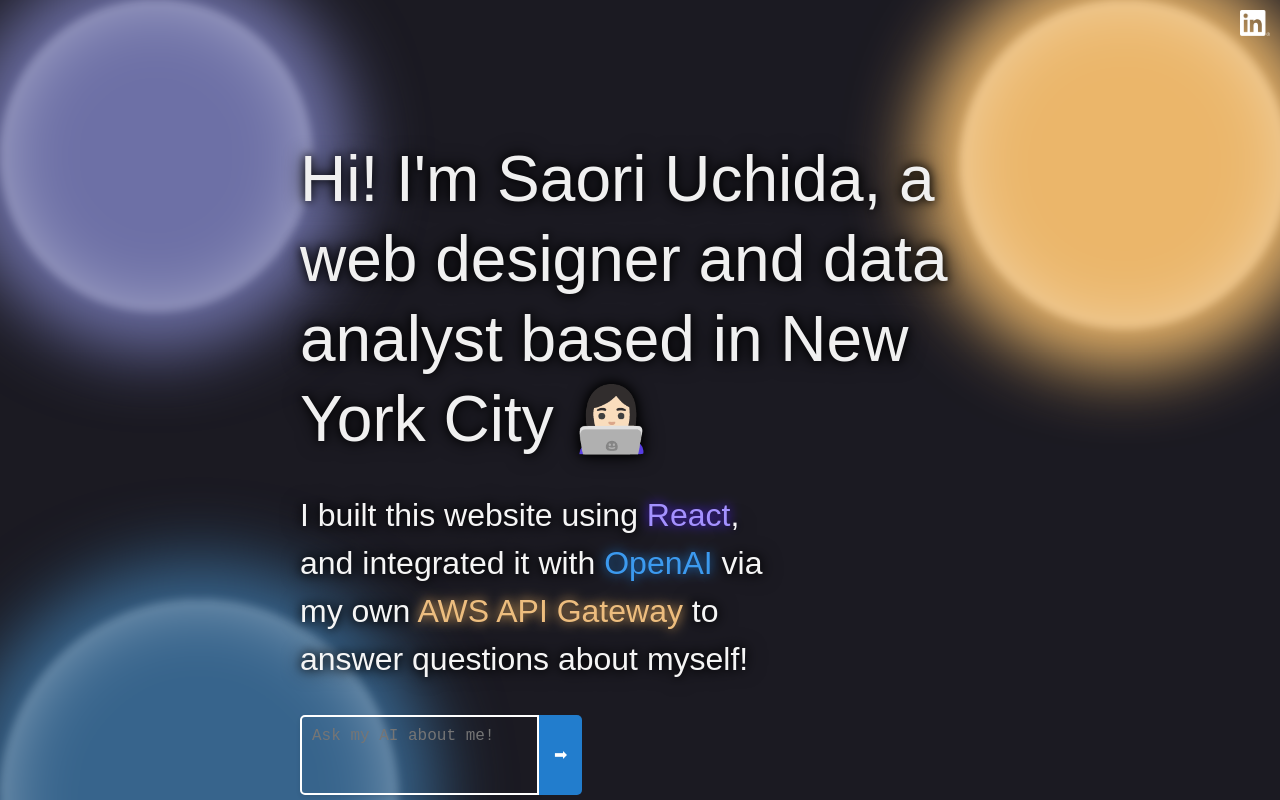
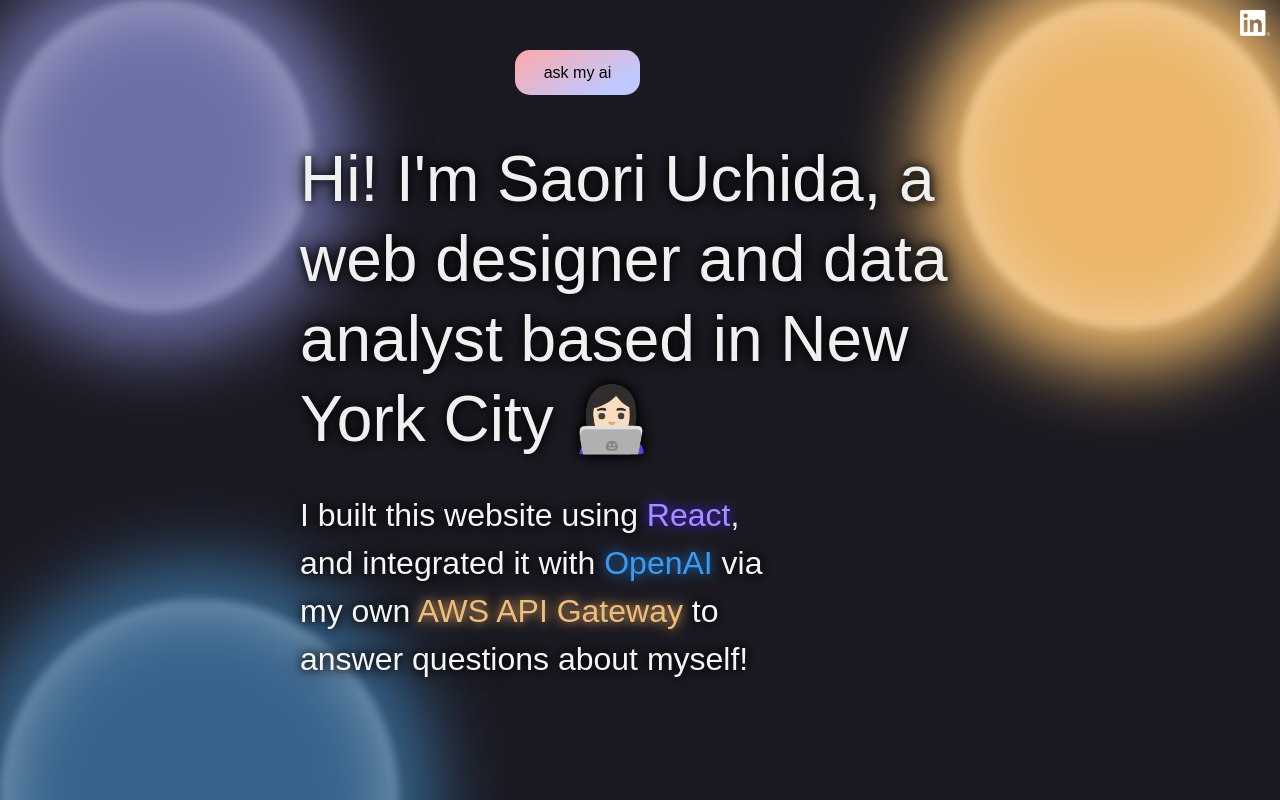
Before and after one commit to saoriu/saoriuchida, a React (Create React App) app in the folder saori-portfolio/: page / in a window 1280 px wide. Built offline with nearby package versions, Linux system fonts and the light colour scheme; grey boxes are pictures that could not be loaded.

Commit message:
Add react-collapsible and react-draggable dependencies

```diff
--- a/saori-portfolio/package.json
+++ b/saori-portfolio/package.json
@@ -9,7 +9,9 @@
     "@testing-library/user-event": "^13.5.0",
     "axios": "^1.6.0",
     "react": "^18.2.0",
+    "react-collapsible": "^2.10.0",
     "react-dom": "^18.2.0",
+    "react-draggable": "^4.4.6",
     "react-scripts": "5.0.1",
     "web-vitals": "^2.1.4"
   },
--- a/saori-portfolio/src/App.css
+++ b/saori-portfolio/src/App.css
@@ -11,6 +11,7 @@
 
 body {
   background-color: rgb(27 26 34);
+  user-select: none;
 
 }
 article {
@@ -18,11 +19,13 @@
 }
 
 .openai {
-  max-width: 800px;
+  max-width: 400px;
   border-radius: 5px;
+  height: 300px;
   display: flex;
-  flex-direction: column;
+  flex-direction: column-reverse;
   transition: opacity 1.3s ease;
+  gap: 10px;
 }
 
 .form-ai {
@@ -31,45 +34,143 @@
 
 .openai-container {
   position: absolute;
+  background: linear-gradient(45deg, #d6d7fefc, #7f87bdfc);
+  padding: 30px;
+  top: 50px;
+  right: 50%;
+  border-radius: 20px;
+  max-width: 400px;
+  z-index: 1;
+
 }
 
+.ai-button.expanded {
+  background: transparent;
+  width: 20px;
+  height: 20px;
+  font-weight: bold;
+  right: 10px;
+  position: absolute;
+  top: 10px;
+  transition: color 1s ease;
+  text-align: center;
+  display: flex;
+  align-items: center;
+  justify-content: center;
+
+}
+
+.ai-button.expanded:hover {
+color: #5b5b5b;
+transition: color 1s ease;
+}
+
+.ai-button {
+  width: 125px;;
+  background: linear-gradient(330deg, #bfc8ff 20%, #ffa9a9 100%);
+  height: 45px;
+  border: none;
+}
+
+.openai-container.collapsed {
+  width: 125px; /* Adjust this to the size of your button */
+  height: 45px; /* Adjust this to the size of your button */
+  border-radius: 15px;
+  overflow: hidden;
+  border: none;
+  padding: 0;
+  justify-content: center;
+  align-items: center;
+}
+
+.openai-container.collapsed:hover {
+  box-shadow: 0 2px 10px rgba(139, 46, 210, 0.769); /* A subtle shadow to give depth */
+}
+
+
 .openai textarea {
-  width: 100%;
-  padding: 10px;
-  color: #f0f0f0;
+  color: #1b1a22;
   border-top-left-radius: 5px;
   border-bottom-left-radius: 5px;
-    border: 2px solid white;
-  box-shadow: 0 2px 4px rgba(0, 0, 0, 0.1);
-  background-color: transparent;
+  background-color: #f1f8fe;
+  max-height: 50px;
+  overflow-y: scroll;
+  outline: none;
+  border: 1px solid black;
+
 }
+
+.typing-animation {
+  display: inline-block;
+}
+
+.typing-animation::after {
+  content: '';
+  display: inline-block;
+  animation: typing 2s steps(5, end) infinite;
+}
+
+@keyframes typing {
+  0%, 50%, 100% {
+    content: '';
+  }
+  16.67% {
+    content: '.';
+  }
+  33.33% {
+    content: '..';
+  }
+  66.67% {
+    content: '...';
+  }
+  83.33% {
+    content: '....';
+  }
+}
+
+.ReactModal__Overlay.ReactModal__Overlay--after-open {
+  z-index: 2;
+}
+
 
 .openai button {
   padding: 10px 15px;
   border-top-right-radius: 5px;
   border-bottom-right-radius: 5px;
-  background-color: #227dcd;
+  background-color: #1b1a22;
   color: white;
   border: none;
   cursor: pointer;
 }
 
 .openai button:hover {
-  background-color: #2785d8;
+  background-color: #37648c;
 }
 
 .openai-response {
-  margin-top: 20px;
-  background: #ffffffe3;
+  background: rgb(243 251 255 / 97%);
   color: #1b1a22;
   padding: 20px;
   border-bottom-right-radius: 20px;
   border-top-right-radius: 20px;
   border-top-left-radius: 20px;
-  font-size: 1.2em;
+  font-size: 1em;
   line-height: 1.5em;
-  max-width: 800px;
+  width: 300px;
 }
+
+.response-frame {
+  max-height: 230px;
+  display: flex;
+  flex-direction: column;
+  height: 100%;
+  overflow-y: auto;
+}
+
+.spacer {
+  flex-grow: 1;
+}
+
 
 .hidden {
   visibility: hidden;
@@ -81,12 +182,12 @@
     padding: 50px 50px;
   }
 
-  .App {
-    height: 100%;
+  .about-me {
+    padding-right: 30px;
   }
 
-  .about-me {
-    padding-right: 30px;
+  .openai-container {
+    display: none;
   }
 }
 
@@ -138,7 +239,7 @@
 #prompt {
   width: 80%;
   padding: 10px;
-  font-size: 16px;
+  font-size: 14px;
   resize: none;
 }
 
@@ -409,11 +510,6 @@
   line-height: 1.6;
 }
 
-.openai.loading {
-  opacity: 0 !important;
-  transition: opacity 1.3s ease;
-}
-
 .modal-hidden {
   display: none;
   opacity: 0;
--- a/saori-portfolio/src/App.js
+++ b/saori-portfolio/src/App.js
@@ -1,4 +1,4 @@
-import React, { useState } from 'react';
+import React, { useState, useRef } from 'react';
 import './App.css';
 import AnimatedBackground from './AnimatedBackground';
 import OpenAiForm from './OpenAiForm';
@@ -6,6 +6,8 @@
 import ReactLogo from './logo.svg';
 import Screenie from './devving.png';
 import Modal from 'react-modal';
+import Draggable from 'react-draggable';
+import Collapsible from 'react-collapsible';
 import LinkedInLogo from './linkedin.png';
 
 
@@ -15,9 +17,12 @@
 function App() {
 
   const [isLoading, setIsLoading] = useState(false);
+  const [isCollapsed, setIsCollapsed] = useState(true);
   const [reactModalIsOpen, setReactModalIsOpen] = useState(false);
   const [openAiModalIsOpen, setOpenAiModalIsOpen] = useState(false);
   const [awsModalIsOpen, setAwsModalIsOpen] = useState(false);
+  const draggableRef = useRef(null);
+
 
   const customStyles = {
     content: {
@@ -61,6 +66,16 @@
 <a href="https://linkedin.com/in/saoriuchida/" target="_blank" rel="noopener noreferrer">
         <img src={LinkedInLogo} alt="LinkedIn" className="linkedin-logo" />
       </a>
+      <Draggable nodeRef={draggableRef} bounds="parent">
+  <div ref={draggableRef} className={`openai-container ${isCollapsed ? 'collapsed' : ''}`}>
+    <button className={`ai-button ${isCollapsed ? '' : 'expanded'}`} onClick={() => setIsCollapsed(!isCollapsed)}>
+      {isCollapsed ? 'ask my ai' : 'x'}
+    </button>
+    <Collapsible open={!isCollapsed}>
+      <OpenAiForm setIsLoading={setIsLoading} />
+    </Collapsible>
+  </div>
+</Draggable>
       <div className='title'>
       <div className='intro'>
       <h2>Hi! I'm Saori Uchida, a web designer and data analyst based in New York City 👩🏻‍💻</h2>
@@ -203,10 +218,6 @@
 
       </div>
       <div className='content'>
-{/* Conditionally render the OpenAiForm based on showForm state */}
-  <div className="openai-container">
-    <OpenAiForm setIsLoading={setIsLoading} />
-      </div>
         </div>
       </div>
     </div>
--- a/saori-portfolio/src/OpenAiForm.js
+++ b/saori-portfolio/src/OpenAiForm.js
@@ -1,11 +1,17 @@
-import React, { useState, useRef, useEffect } from 'react';
+import React, { useState, useEffect, useRef } from 'react';
 import axios from 'axios';
+import video from './moji.mov';
+
 
 const OpenAiForm = () => {
   const [prompt, setPrompt] = useState('');
   const [response, setResponse] = useState('');
-  const [isLoading, setIsLoading] = useState(false); // Define isLoading state here
+  const [displayedResponse, setDisplayedResponse] = useState('');
+  const [isLoading, setIsLoading] = useState(false);
+  const typingTimeout = useRef(null);
   const textareaRef = useRef(null);
+  const responseContainerRef = useRef(null);
+
 
   useEffect(() => {
     if (textareaRef.current) {
@@ -13,6 +19,37 @@
       textareaRef.current.style.height = `${textareaRef.current.scrollHeight}px`;
     }
   }, [prompt]);
+
+  useEffect(() => {
+    let index = 0; // Start from the first character
+    let currentDisplay = ''; // Use a local variable to accumulate the display text
+
+    const typeCharacter = () => {
+      if (index < response.length) {
+        currentDisplay += response.charAt(index); // Append the character to the local variable
+        setDisplayedResponse(currentDisplay); // Update the state with the current display text
+        index++;
+        typingTimeout.current = setTimeout(typeCharacter, 50);
+      }
+    };
+
+    if (response) {
+      typeCharacter();
+    }
+
+    return () => {
+      if (typingTimeout.current) {
+        clearTimeout(typingTimeout.current);
+      }
+    };
+  }, [response]);
+
+  useEffect(() => {
+    if (responseContainerRef.current) {
+      responseContainerRef.current.scrollTop = responseContainerRef.current.scrollHeight;
+    }
+  }, [displayedResponse]);
+
 
   const handleSubmit = async (e) => {
     e.preventDefault();
@@ -31,9 +68,16 @@
     } catch (error) {
       console.error('Error:', error);
       setResponse('Error: Something went wrong while processing your request, how unfortunate.');
+    } finally {
+      setIsLoading(false);
     }
+  };
 
-    setIsLoading(false);
+  const handleKeyPress = (e) => {
+    if (e.key === 'Enter' && !e.shiftKey) {
+      e.preventDefault();
+      handleSubmit(e);
+    }
   };
 
   return (
@@ -43,14 +87,21 @@
           id="prompt"
           value={prompt}
           onChange={(e) => setPrompt(e.target.value)}
+          onKeyPress={handleKeyPress}
           ref={textareaRef}
           placeholder="Ask my AI about me!"
         ></textarea>
         <button type="submit">➡</button>
       </form>
-      <div className={`openai-response ${response ? '' : 'hidden'}`}>
-        {response}
-      </div>
+      <div className="response-frame" ref={responseContainerRef}>
+      <video className="spacer" height="150px" autoPlay loop muted>
+  <source src={video} type="video/mp4" />
+  Your browser does not support the video tag.
+</video>
+ <div className={`openai-response ${displayedResponse || isLoading ? '' : 'hidden'}`}>
+    {isLoading ? <div className="typing-animation">...</div> : displayedResponse}
+  </div>
+</div>
     </div>
   );
 };
```
Also changed, not shown: 2 other files (tests, documents, lock files or other folders).
